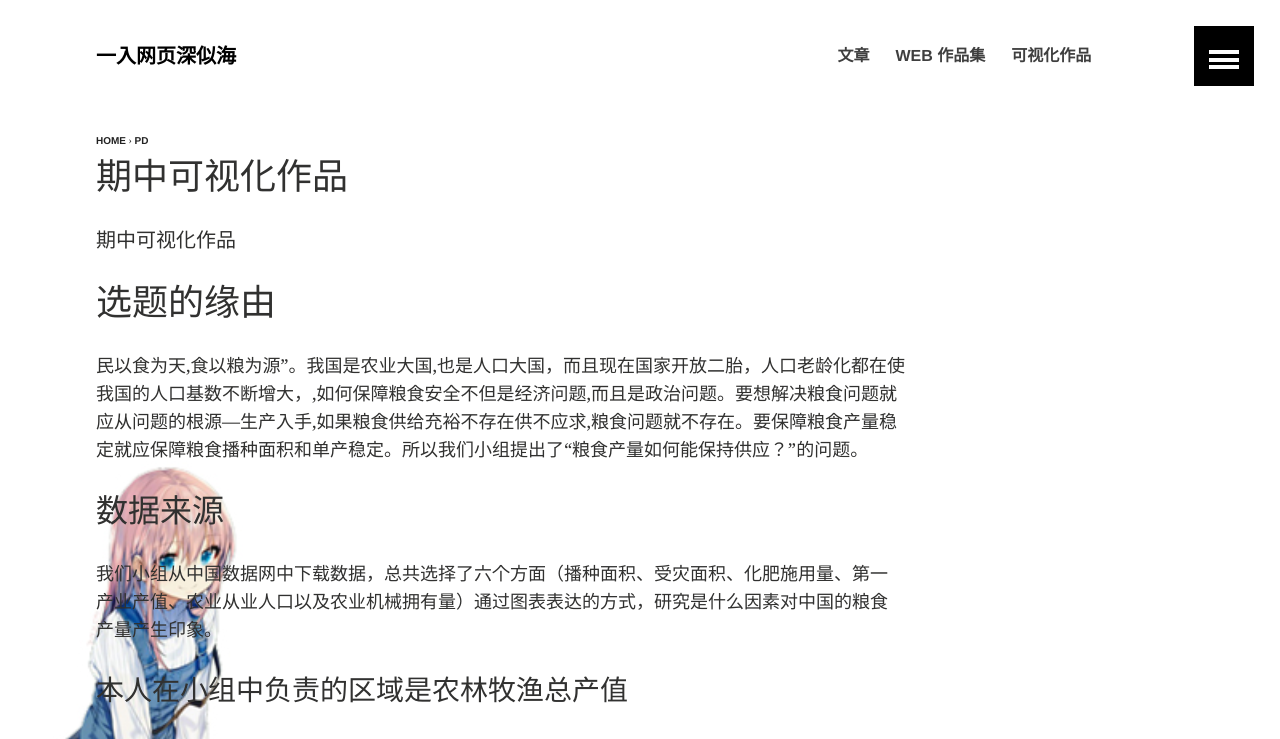
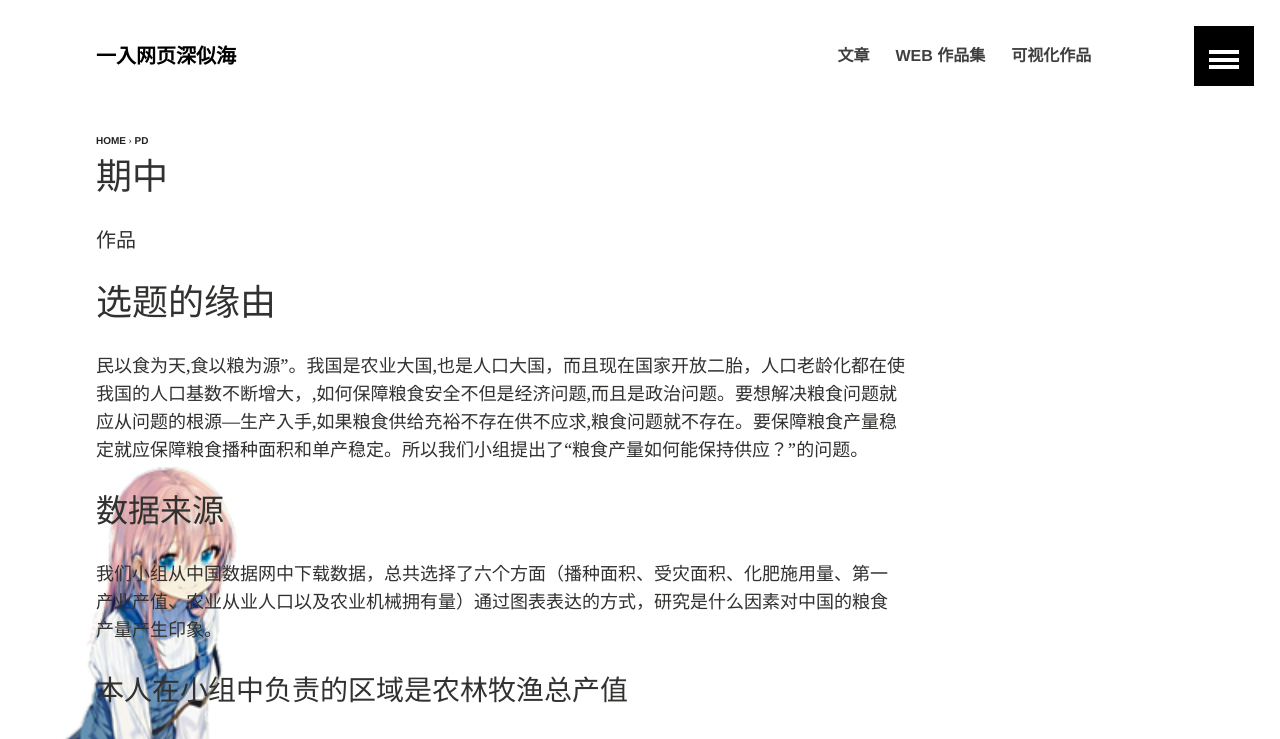
Before and after one commit to Kannroy/Kannroy.github.io, a Jekyll site: the page built from _posts/2018-1-03-p_2018.md, in a window 1280 px wide. Shown: the top 739 px of the page. Built offline with Jekyll 4.4.1, drawn with Linux system fonts in a browser that asks for light colours; grey boxes are pictures that could not be loaded.

Commit message:
Update 2018-1-03-p_2018.md

```diff
--- a/_posts/2018-1-03-p_2018.md
+++ b/_posts/2018-1-03-p_2018.md
@@ -1,14 +1,13 @@
 ---
 layout: article
-title:  "期中可视化作品"
-date:   2018-1-03 12:33:47 +0800
+title:  "期中"
 categories: pd
 image:
   teaser: 可视化.jpg
   feature:
 ---
 
-期中可视化作品
+作品
 
 # 选题的缘由
 民以食为天,食以粮为源”。我国是农业大国,也是人口大国，而且现在国家开放二胎，人口老龄化都在使我国的人口基数不断增大，,如何保障粮食安全不但是经济问题,而且是政治问题。要想解决粮食问题就应从问题的根源—生产入手,如果粮食供给充裕不存在供不应求,粮食问题就不存在。要保障粮食产量稳定就应保障粮食播种面积和单产稳定。所以我们小组提出了“粮食产量如何能保持供应？”的问题。
```
